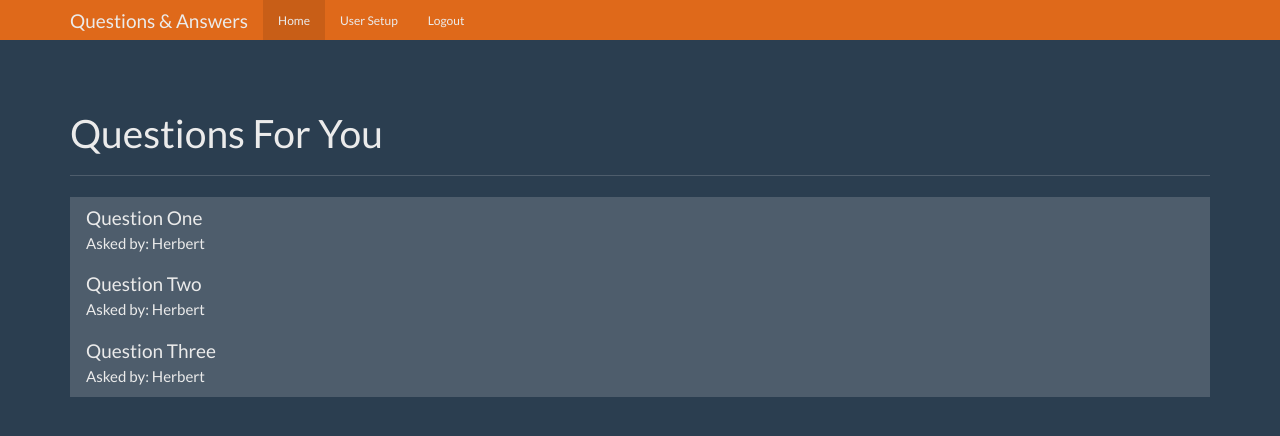
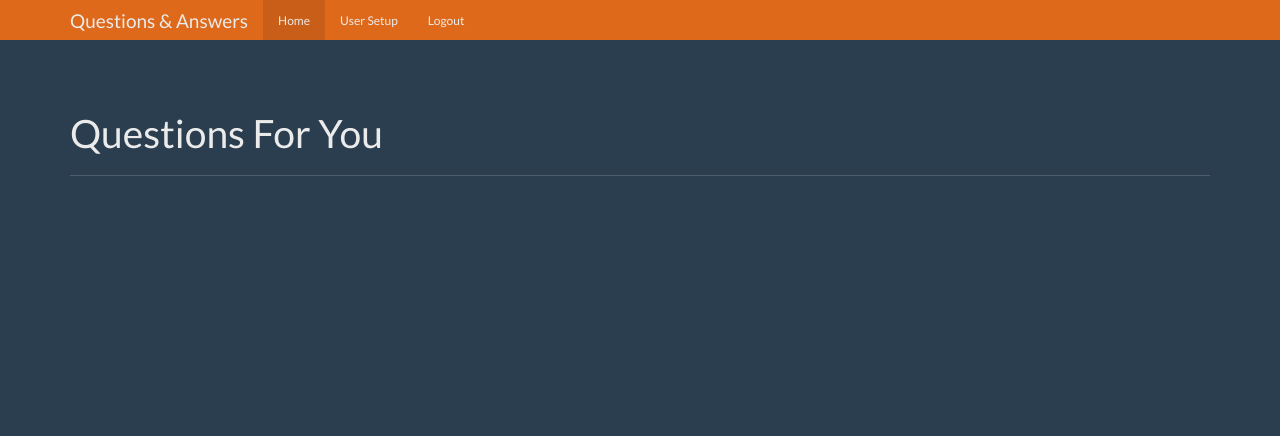
Before and after one commit to m3hransh/QA_app, a Flask app: page /unanswered in a window 1280 px wide. Shown: the top 436 px of the page. Run offline with Flask 2, Linux system fonts and the light colour scheme; a user stored in the database is signed in; data comes from the database, SQL or seed files in the repository; both versions use the stored data as it was after the commit; some libraries are stand-ins or nearby versions.

Commit message:
fixing the process of answring question by an expert

```diff
--- a/app.py
+++ b/app.py
@@ -75,15 +75,24 @@
     expert_result = exper_cur.fetchall()
     return render_template('ask.html', user=user, experts=expert_result)
 
-@app.route('/answer')
-def answer():
+@app.route('/answer/<question_id>', methods=['POST', 'GET'])
+def answer(question_id):
     user = get_current_user()
+    db = get_db()
 
-    return render_template('answer.html', user=user)
+    if request.method == 'POST':
+        db.execute('update questions set answer_text=? where id = ?', [request.form['answer'], question_id])
+        db.commit()
+        return redirect(url_for('unanswered'))
+    question_cur = db.execute('select id, question_text from questions where id = ? ', [question_id])
+    question_result = question_cur.fetchone()
+    return render_template('answer.html', user=user, question=question_result)
 
 @app.route('/question')
 def question():
     user = get_current_user()
+
+
 
     return render_template('question.html', user=user)
 
@@ -91,7 +100,13 @@
 def unanswered():
     user = get_current_user()
 
-    return render_template('unanswered.html', user=user)
+    db = get_db()
+    question_cur = db.execute('''select users.name, questions.id, questions.question_text, questions.asked_by_id
+                                 from questions join users on users.id = questions.asked_by_id
+                                 where answer_text is null and expert_id = ?''', [user['id']])
+    question_result = question_cur.fetchall()
+
+    return render_template('unanswered.html', user=user, questions=question_result )
 
 @app.route('/users')
 def users():
--- a/templates/answer.html
+++ b/templates/answer.html
@@ -12,17 +12,17 @@
 {% block content %}
 
       <div class="page-header">
-        <h1>What?</h1>
+        <h1>{{question['question_text']}}</h1>
       </div>
         <div class="row">
           <div class="col-lg-12">
             <div class="well bs-component">
-              <form class="form-horizontal">
+              <form class="form-horizontal" method="POST" action="{{ url_for('answer', question_id=question['id']) }}">
                 <fieldset>
                   <div class="form-group">
                     <label for="textArea" class="col-lg-2 control-label">Answer</label>
                     <div class="col-lg-10">
-                      <textarea class="form-control" rows="3" id="textArea"></textarea>
+                      <textarea class="form-control" rows="3" name="answer" id="textArea"></textarea>
                     </div>
                   </div>
                   <div class="form-group">
--- a/templates/show_links.html
+++ b/templates/show_links.html
@@ -9,7 +9,7 @@
             <li><a href="{{ url_for('ask')}}">Ask Question</a></li>
             {% endif %}
             {% if user and user['expert']==1%}
-            <li><a href="{{ url_for('answer')}}">Answer Questions</a></li>
+            <li><a href="{{ url_for('unanswered')}}">Answer Questions</a></li>
             {% endif %}
             {% if user and user['admin']==1%}
             <li><a href="{{ url_for('users')}}">User Setup</a></li>
--- a/templates/unanswered.html
+++ b/templates/unanswered.html
@@ -17,18 +17,14 @@
       <div class="row">
         <div class="col-lg-12">
           <div class="list-group">
-            <a href="#" class="list-group-item">
-              <h4 class="list-group-item-heading">Question One</h4>
-              <p class="list-group-item-text">Asked by: Herbert</p>
+
+            {% for question in questions %}
+                <a href="{{ url_for('answer', question_id=question['id']) }}" class="list-group-item">
+              <h4 class="list-group-item-heading">{{ question['question_text'] }}</h4>
+              <p class="list-group-item-text">Asked by: {{ question['name']}}</p>
             </a>
-            <a href="#" class="list-group-item">
-              <h4 class="list-group-item-heading">Question Two</h4>
-              <p class="list-group-item-text">Asked by: Herbert</p>
-            </a>
-            <a href="#" class="list-group-item">
-              <h4 class="list-group-item-heading">Question Three</h4>
-              <p class="list-group-item-text">Asked by: Herbert</p>
-            </a>
+            {% endfor %}
+
           </div>
         </div><!-- /.col-lg-12 -->
       </div>
```
Also changed, not shown: questions.db.
